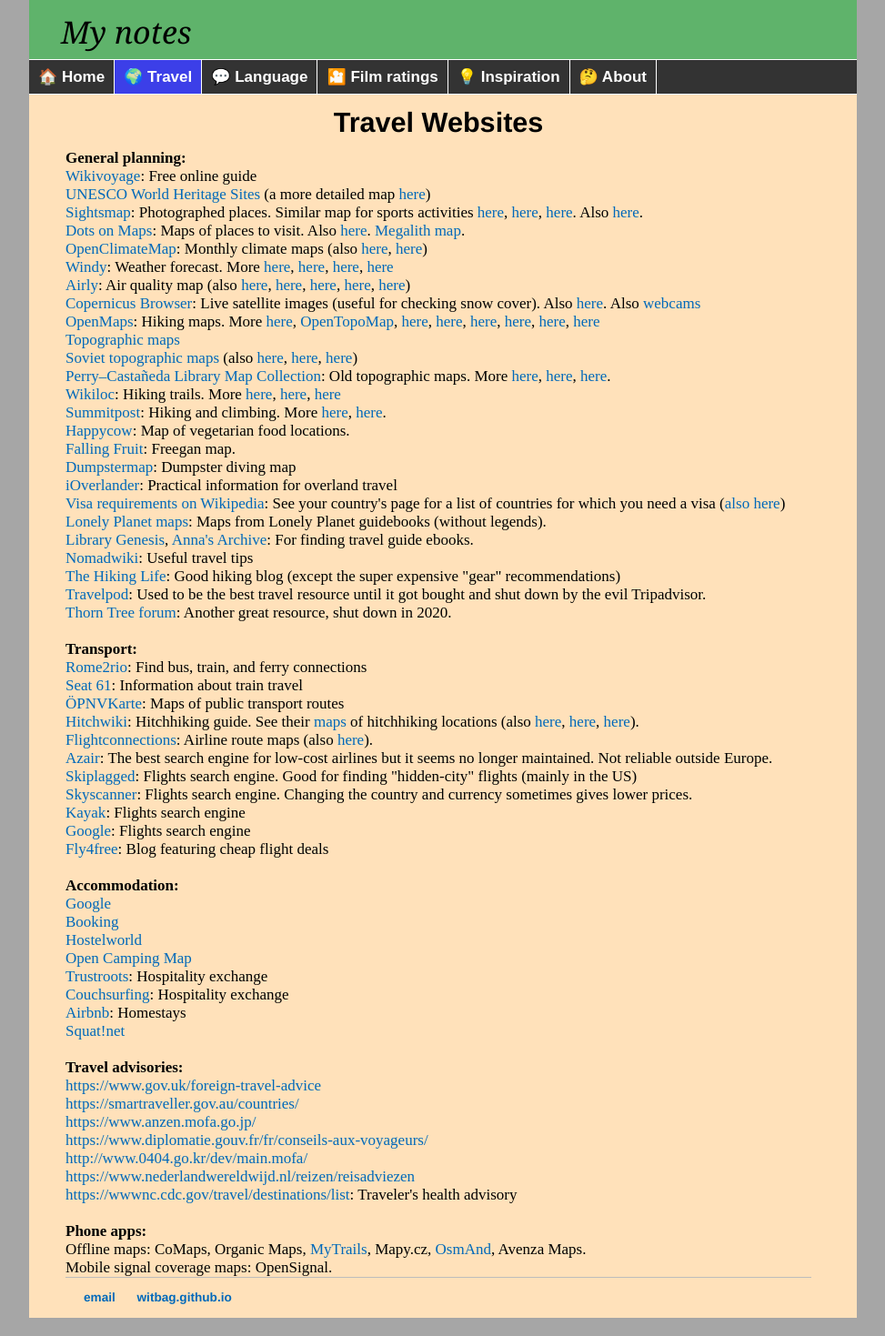
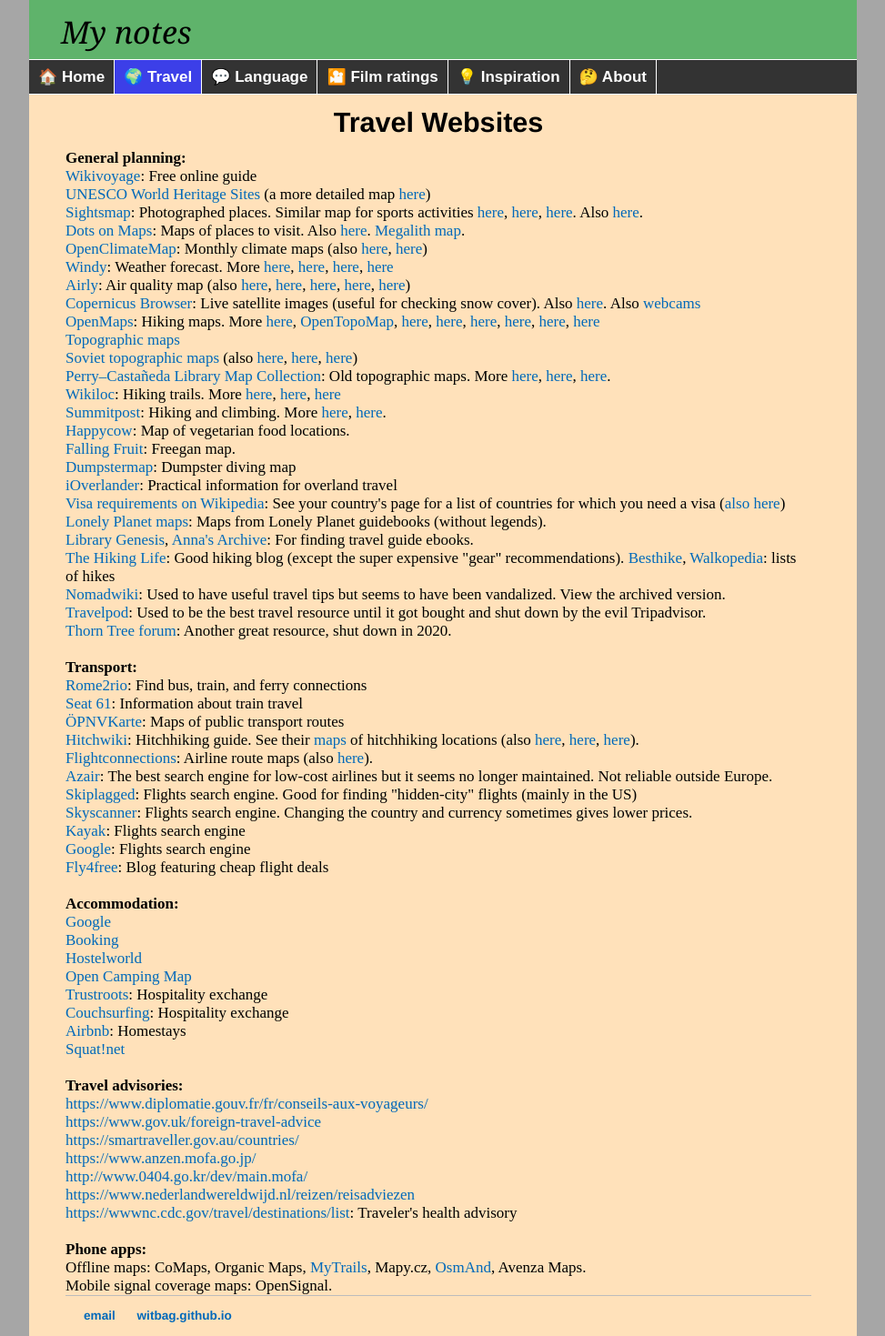
Before and after one commit to witbag/witbag.github.io, a Jekyll site: the page built from travel/resources.html, in a window 1280 px wide. Shown: the whole page at 91% size, without its empty margins (153-1126 px from the left). Built offline with Jekyll 4.4.1, drawn with Linux system fonts in a browser that asks for light colours.

Commit message:
Update resources.html

```diff
--- a/travel/resources.html
+++ b/travel/resources.html
@@ -30,8 +30,8 @@
 <a href="https://en.wikipedia.org/wiki/Template:Visa_requirements" target=_blank>Visa requirements on Wikipedia</a>: See your country's page for a list of countries for which you need a visa (<a href="https://www.emirates.com/english/before-you-fly/visa-passport-information/" target=_blank>also here</a>)<br>
 <a href="https://web.archive.org/web/20220919024010/http://media.lonelyplanet.com/ebookmaps/" target=_blank>Lonely Planet maps</a>: Maps from Lonely Planet guidebooks (without legends).<br>
 <a href="https://libgen.vg/" target=_blank>Library Genesis</a>, <a href="https://annas-archive.pk/" target=_blank>Anna's Archive</a>: For finding travel guide ebooks.<br>
-<a href="http://nomadwiki.org/en/Main_Page" target=_blank>Nomadwiki</a>: Useful travel tips<br>
-<a href="https://www.thehikinglife.com/" target=_blank>The Hiking Life</a>: Good hiking blog (except the super expensive "gear" recommendations)<br>
+<a href="https://www.thehikinglife.com/" target=_blank>The Hiking Life</a>: Good hiking blog (except the super expensive "gear" recommendations). <a href="https://besthike.com/" target=_blank>Besthike</a>, <a href="https://www.walkopedia.net/" target=_blank>Walkopedia</a>: lists of hikes<br>
+<a href="https://web.archive.org/web/20210518134254/https://nomadwiki.org/en/Main_Page" target=_blank>Nomadwiki</a>: Used to have useful travel tips but seems to have been vandalized. View the archived version.<br>
 <a href="https://web.archive.org/web/20151017170955/http://www.travelpod.com/travel-blog-country/Afghanistan/tpod.html" target=_blank>Travelpod</a>: Used to be the best travel resource until it got bought and shut down by the evil Tripadvisor.<br>
 <a href="https://web.archive.org/web/20200303004027/https://www.lonelyplanet.com/thorntree/categories/country-forums" target=_blank>Thorn Tree forum</a>: Another great resource, shut down in 2020.<br>
 <br>
@@ -59,10 +59,10 @@
 <a href="https://en.squat.net" target=_blank>Squat!net</a><br>
 <br>
 <a id="advis"></a><b>Travel advisories:</b><br>
+<a href="https://www.diplomatie.gouv.fr/fr/conseils-aux-voyageurs/" target=_blank>https://www.diplomatie.gouv.fr/fr/conseils-aux-voyageurs/</a><br />
 <a href="https://www.gov.uk/foreign-travel-advice" target=_blank>https://www.gov.uk/foreign-travel-advice</a><br />
 <a href="https://smartraveller.gov.au/countries/" target=_blank>https://smartraveller.gov.au/countries/</a><br />
 <a href="https://www.anzen.mofa.go.jp/" target=_blank>https://www.anzen.mofa.go.jp/</a><br />
-<a href="https://www.diplomatie.gouv.fr/fr/conseils-aux-voyageurs/" target=_blank>https://www.diplomatie.gouv.fr/fr/conseils-aux-voyageurs/</a><br />
 <a href="http://www.0404.go.kr/dev/main.mofa" target=_blank>http://www.0404.go.kr/dev/main.mofa/</a><br />
 <a href="https://www.nederlandwereldwijd.nl/reizen/reisadviezen" target=_blank>https://www.nederlandwereldwijd.nl/reizen/reisadviezen</a><br />
 <a href="https://wwwnc.cdc.gov/travel/destinations/list" target=_blank>https://wwwnc.cdc.gov/travel/destinations/list</a>: Traveler's health advisory<br>
```
